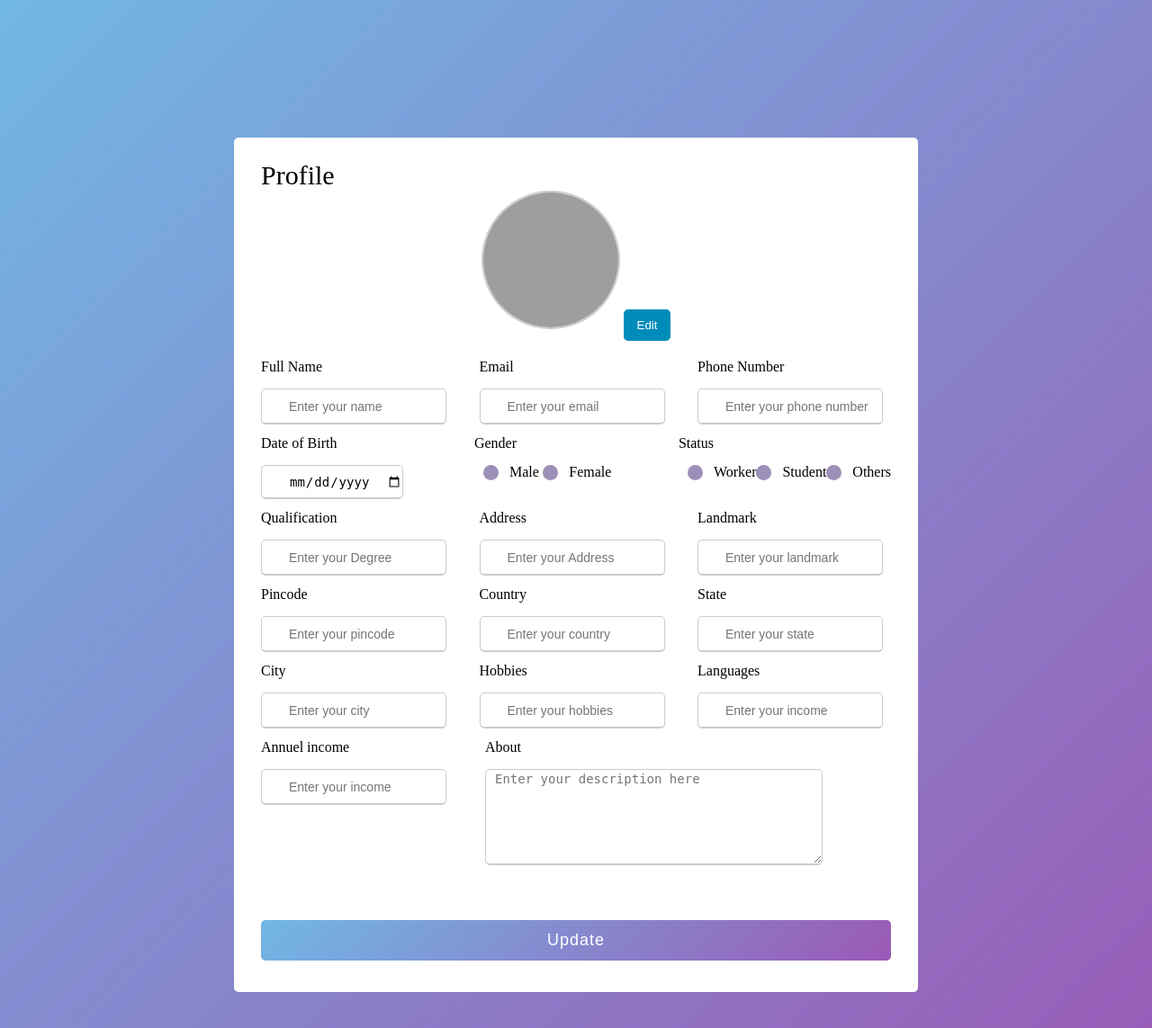
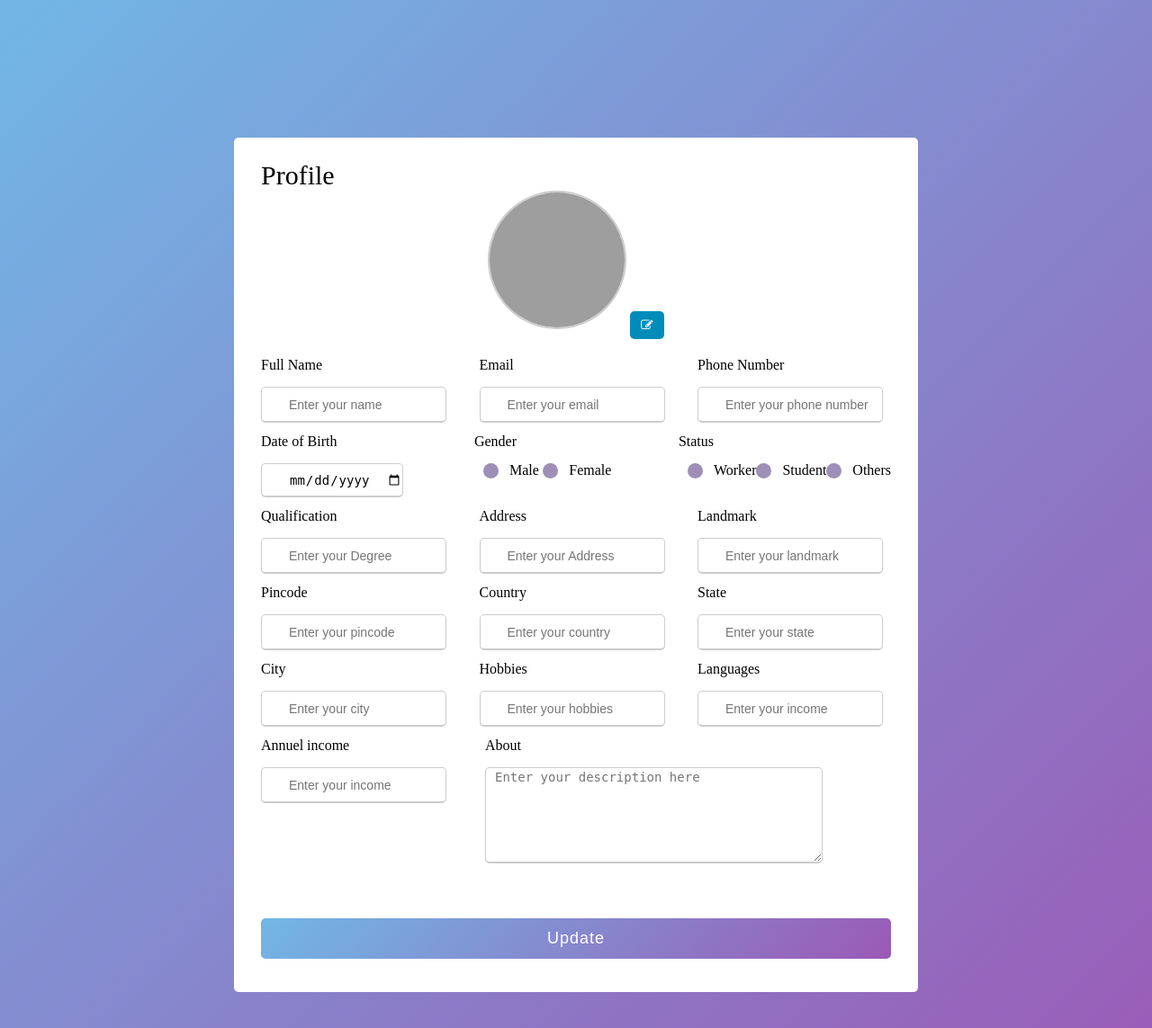
Before and after one commit to nassonline01/Vacationjob, a Django app: page /userprofile/ in a window 1280 px wide. Shown: the top 1143 px of the page at 90% size. Run offline with Django 5.2, Linux system fonts and the light colour scheme; grey boxes are pictures that could not be loaded.

Commit message:
modified Profile

```diff
--- a/Vacationjob/nass/templates/Profile.html
+++ b/Vacationjob/nass/templates/Profile.html
@@ -5,6 +5,7 @@
     <meta charset="UTF-8">
     <meta name="viewport" content="width=device-width, initial-scale=1.0">
     <title>PROFILE</title>
+    <link rel="stylesheet" href="https://cdnjs.cloudflare.com/ajax/libs/font-awesome/4.7.0/css/font-awesome.min.css">
     <style>
         body{
             display: flex;
@@ -60,7 +61,7 @@
         .dropdown-btn {
             background-color: #008CBA;
             color: white;
-            padding: 10px 15px;
+            padding: 8px 12px;
             border: none;
             border-radius: 5px;
             cursor: pointer;
@@ -208,7 +209,7 @@
 
                 <!-- Dropdown Menu -->
                 <div class="dropdown">
-                    <button class="dropdown-btn">Edit</button>
+                    <button class="dropdown-btn"><i class="fa fa-edit"></i></button>
                     <div class="dropdown-content">
                         <a href="#" onclick="triggerFileUpload()">Update</a>
                         <a href="/edit-profile">remove</a>
```
